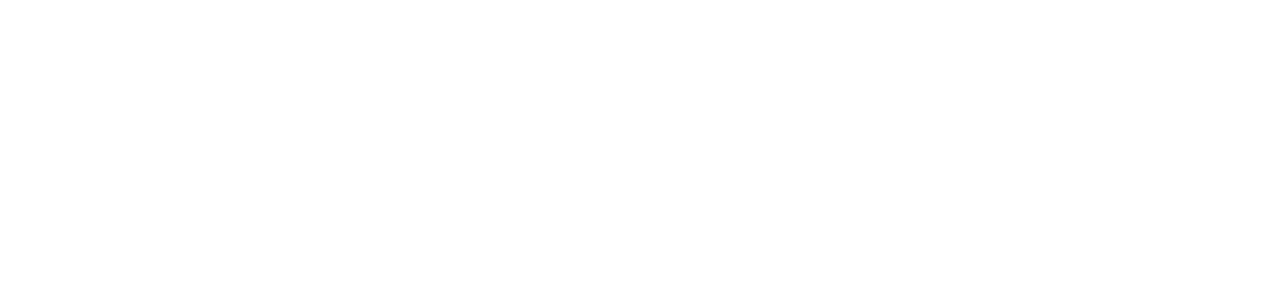
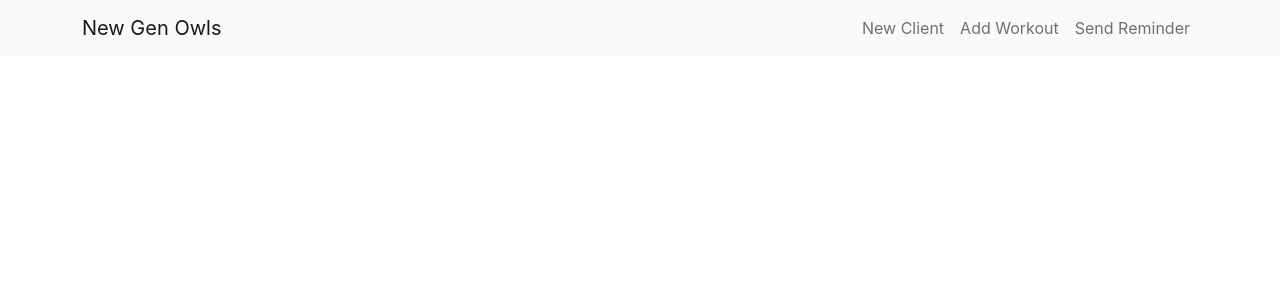
Before and after one commit to parthibanchristopher/newgenowls, a JavaScript app: page /client/1 in a window 1280 px wide. Shown: the top 300 px of the page. Built offline with nearby package versions, Linux system fonts and the light colour scheme; the HTML template or start-up script is replaced by a standard one.

Commit message:
added navigation bar component

```diff
--- /dev/null
+++ b/src/Components/NavigationBar.js
@@ -0,0 +1,19 @@
+import { Container, Image, Nav, Navbar, Row } from "react-bootstrap";
+
+export function NavigationBar() {
+
+    return (
+        <>
+            <Navbar variant="light" bg="light">
+                <Container>
+                    <Navbar.Brand href="/">New Gen Owls</Navbar.Brand>
+                    <Nav>
+                        <Nav.Link href="/">New Client</Nav.Link>
+                        <Nav.Link href="/">Add Workout</Nav.Link>
+                        <Nav.Link href="/">Send Reminder</Nav.Link>
+                    </Nav>
+                </Container>
+            </Navbar>
+        </>
+    );
+};
--- a/src/Views/ClientDetails.js
+++ b/src/Views/ClientDetails.js
@@ -1,8 +1,12 @@
 import { Link } from "react-router-dom";
+import { NavigationBar } from "../Components/NavigationBar";
+
 
 export default function ClientDetails() {
 
     return (
-        <></>
+        <>
+            <NavigationBar />
+        </>
     );
 }
--- a/src/Views/MainDashboard.js
+++ b/src/Views/MainDashboard.js
@@ -1,8 +1,11 @@
 import { Link } from "react-router-dom";
+import { NavigationBar } from "../Components/NavigationBar";
 
 export default function MainDashboard() {
 
     return (
-        <></>
+        <>
+            <NavigationBar />
+        </>
     );
 }
```
